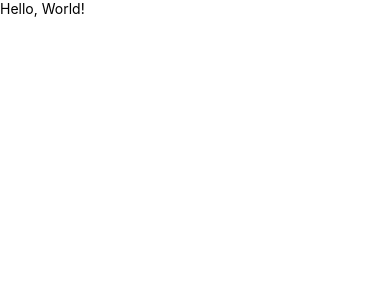
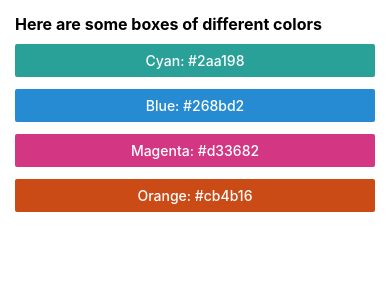
Before and after one commit to gooseandmegander-playground/fm-reactnative-v2, a React Native app: screen / in a window 390 px wide. Shown: the top 300 px of the page. Built offline with nearby package versions, Linux system fonts and the light colour scheme.

Commit message:
Solution to exercise 1

```diff
--- a/App.js
+++ b/App.js
@@ -1,12 +1,51 @@
 import React from 'react';
-import { SafeAreaView, View, Text } from 'react-native';
+import { SafeAreaView, View, Text, StyleSheet } from 'react-native';
 
 export default function App() {
   return (
     <SafeAreaView>
-      <View>
-        <Text>Hello, World!</Text>
+      <View style={layout.container}>
+        <Text style={typography.heading}>
+          Here are some boxes of different colors
+        </Text>
+        <View style={[styles.box, themes.cyan]}>
+          <Text style={typography.boxText}>Cyan: #2aa198</Text>
+        </View>
+        <View style={[styles.box, themes.blue]}>
+          <Text style={typography.boxText}>Blue: #268bd2</Text>
+        </View>
+        <View style={[styles.box, themes.magenta]}>
+          <Text style={typography.boxText}>Magenta: #d33682</Text>
+        </View>
+        <View style={[styles.box, themes.orange]}>
+          <Text style={typography.boxText}>Orange: #cb4b16</Text>
+        </View>
       </View>
     </SafeAreaView>
   );
 }
+
+const layout = StyleSheet.create({
+  container: { paddingHorizontal: 15, paddingVertical: 10 },
+});
+
+const typography = StyleSheet.create({
+  heading: { fontWeight: 'bold', fontSize: 16, paddingVertical: 4 },
+  boxText: { color: 'white', fontWeight: '500' },
+});
+
+const styles = StyleSheet.create({
+  box: {
+    borderRadius: 2,
+    marginVertical: 6,
+    paddingVertical: 8,
+    alignItems: 'center',
+  },
+});
+
+const themes = StyleSheet.create({
+  cyan: { backgroundColor: '#2aa198' },
+  blue: { backgroundColor: '#268bd2' },
+  magenta: { backgroundColor: '#d33682' },
+  orange: { backgroundColor: '#cb4b16' },
+});
```
